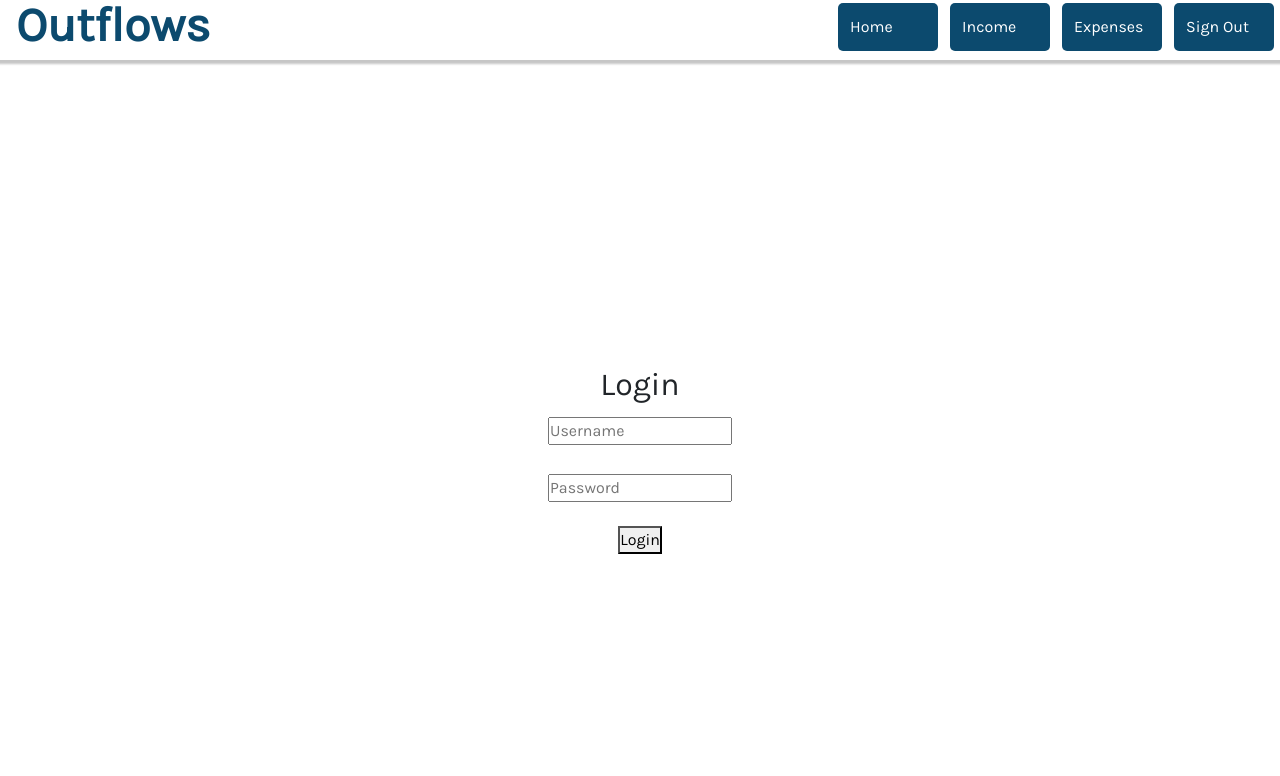
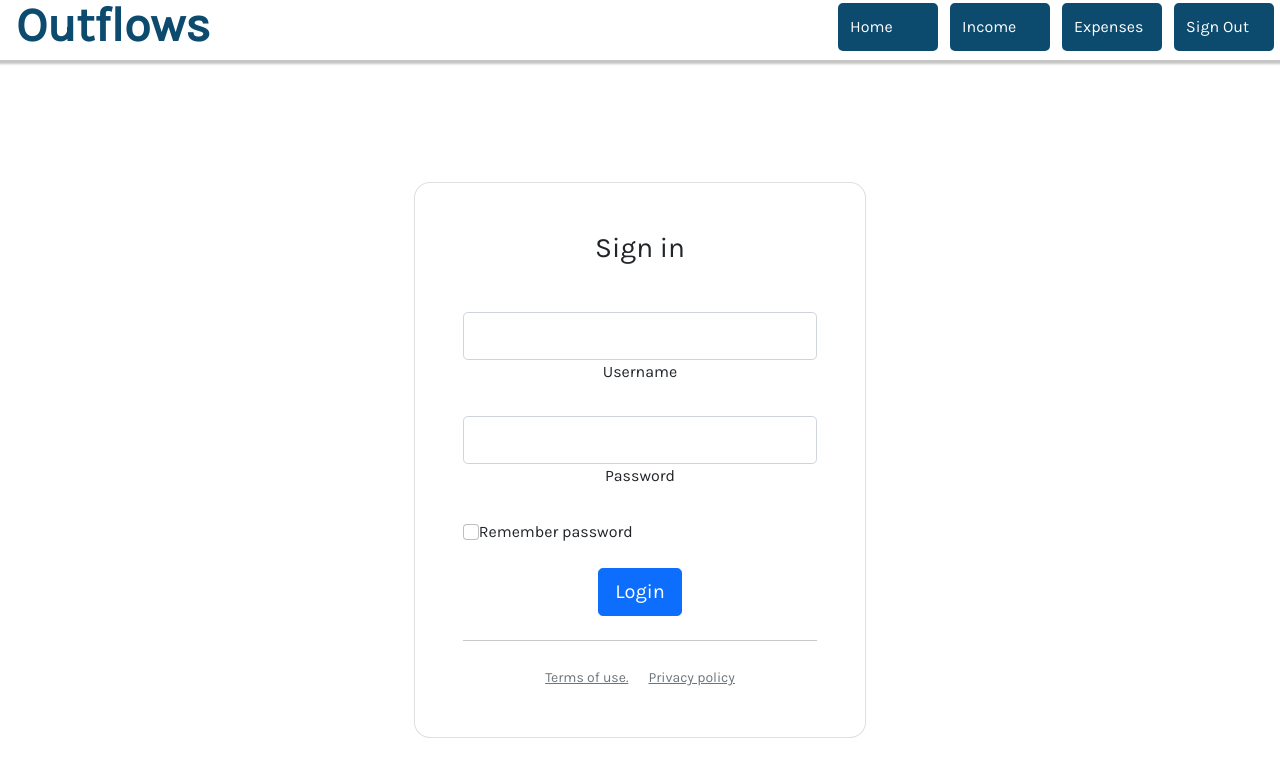
Before and after one commit to evansochieng/outflows, a React (Create React App) app in the folder frontend/: page /logout in a window 1280 px wide. Shown: the top 776 px of the page. Built offline with nearby package versions, Linux system fonts and the light colour scheme.

Commit message:
restyle login page

```diff
--- a/frontend/src/components/Expenses.js
+++ b/frontend/src/components/Expenses.js
@@ -1,30 +1,35 @@
-import React from 'react'
+import React from "react";
 
 function Expenses() {
   return (
     <div>
       <div>
         <div
-          class="card"
+          className="card"
           style={{ width: "60rem", marginBottom: "30px", marginTop: "30px" }}
         >
-          <div class="card-body">
-            <div style={{ display: "inline-block", justifyContent: 'space-between' }}>
+          <div className="card-body">
+            <div
+              style={{
+                display: "inline-block",
+                justifyContent: "space-between",
+              }}
+            >
               <h5
-                class="card-title"
+                className="card-title"
                 style={{ color: "#0d6efd", float: "left" }}
               >
                 Expenses
               </h5>
               <button
                 type="button"
-                class="btn btn-outline-primary"
+                className="btn btn-outline-primary"
                 style={{ float: "right" }}
               >
                 NEW EXPENSE
               </button>
             </div>
-            <p class="card-text">Total Expenses: $ {0}</p>
+            <p className="card-text">Total Expenses: $ {0}</p>
           </div>
         </div>
       </div>
@@ -32,4 +37,4 @@ function Expenses() {
   );
 }
 
-export default Expenses
+export default Expenses;
--- a/frontend/src/components/Home.js
+++ b/frontend/src/components/Home.js
@@ -1,7 +1,6 @@
-import React, { useState } from 'react'
+import React, { useState } from "react";
 
 const Home = () => {
-
   //define variable for balance
   const [balance, setBalance] = useState(0);
   const [income, setIncome] = useState(0);
@@ -20,29 +19,29 @@ const Home = () => {
           padding: "10px",
         }}
       >
-        <div class="card" style={{ width: "18rem", marginBottom: "30px" }}>
-          <div class="card-body">
-            <h5 class="card-title">MY BALANCE</h5>
-            <p class="card-text">Total Balance: $ {balance}</p>
+        <div className="card" style={{ width: "18rem", marginBottom: "30px" }}>
+          <div className="card-body">
+            <h5 className="card-title">MY BALANCE</h5>
+            <p className="card-text">Total Balance: $ {balance}</p>
           </div>
         </div>
 
-        <div class="card" style={{ width: "18rem", marginBottom: "30px" }}>
-          <div class="card-body">
-            <h5 class="card-title">INCOME</h5>
-            <p class="card-text">Total Income: $ {income}</p>
+        <div className="card" style={{ width: "18rem", marginBottom: "30px" }}>
+          <div className="card-body">
+            <h5 className="card-title">INCOME</h5>
+            <p className="card-text">Total Income: $ {income}</p>
           </div>
         </div>
 
-        <div class="card" style={{ width: "18rem", marginBottom: "30px" }}>
-          <div class="card-body">
-            <h5 class="card-title">EXPENSES</h5>
-            <p class="card-text">Total Expenses: $ {expense}</p>
+        <div className="card" style={{ width: "18rem", marginBottom: "30px" }}>
+          <div className="card-body">
+            <h5 className="card-title">EXPENSES</h5>
+            <p className="card-text">Total Expenses: $ {expense}</p>
           </div>
         </div>
       </div>
     </div>
   );
-}
+};
 
-export default Home
+export default Home;
--- a/frontend/src/components/Login.js
+++ b/frontend/src/components/Login.js
@@ -1,22 +1,22 @@
-import React, { useState } from 'react';
-import { useNavigate } from 'react-router';
+import React, { useState } from "react";
+import { useNavigate } from "react-router";
 
 const Login = ({ setIsLogin }) => {
   // create states for username and password
   const username = "evanso";
   const password = "testing321";
   const [credentials, setCredentials] = useState({
-    userN: '',
-    passW: ''
+    userN: "",
+    passW: "",
   });
 
   // capture input credentials
   const getCredentials = (e) => {
     setCredentials({
       ...credentials,
-      [e.target.name]: e.target.value
+      [e.target.name]: e.target.value,
     });
-  }
+  };
 
   // define navigation variable
   const navigate = useNavigate();
@@ -31,50 +31,109 @@ const Login = ({ setIsLogin }) => {
       alert("Login successful!");
       navigate("/home");
     } else {
-      alert("Username or password incorrect. Please try again.")
+      alert("Username or password incorrect. Please try again.");
     }
 
     // reset the login form
-    setCredentials({userN: '', passW: ''});
-  }
+    setCredentials({ userN: "", passW: "" });
+  };
 
   return (
     <div>
       <form
         onSubmit={(e) => loginUser(e)}
-        style={{
-          display: "flex",
-          justifyContent: "center",
-          alignItems: "center",
-          flexDirection: "column",
-          height: "100vh",
-          borderRadius: "10px",
-          padding: "10px",
-        }}
+        // style={{
+        //   display: "flex",
+        //   justifyContent: "center",
+        //   alignItems: "center",
+        //   flexDirection: "column",
+        //   height: "100vh",
+        //   borderRadius: "10px",
+        //   padding: "10px",
+        // }}
       >
-        <h2>Login</h2>
+        <section className="vh-100">
+          <div className="container py-5 h-100">
+            <div className="row d-flex justify-content-center align-items-center h-100">
+              <div className="col-12 col-md-8 col-lg-6 col-xl-5">
+                <div
+                  className="card shadow-2-strong"
+                  style={{ borderRadius: "1rem" }}
+                >
+                  <div className="card-body p-5 text-center">
+                    <h3 className="mb-5">Sign in</h3>
+
+                    <div className="form-outline mb-4">
                       <input
                         type="text"
-          placeholder="Username"
-          style={{ marginTop: "5px" }}
+                        className="form-control form-control-lg"
                         name="userN"
                         value={credentials.userN}
                         onChange={(e) => getCredentials(e)}
                       />
-        <br />
+                      <label className="form-label" htmlFor="userN">
+                        Username
+                      </label>
+                    </div>
+
+                    <div className="form-outline mb-4">
                       <input
-          type="text"
-          placeholder="Password"
-          style={{ marginTop: "5px" }}
+                        type="password"
+                        className="form-control form-control-lg"
                         value={credentials.passW}
                         name="passW"
                         onChange={(e) => getCredentials(e)}
                       />
-        <br />
-        <button>Login</button>
+                      <label className="form-label" htmlFor="passW">
+                        Password
+                      </label>
+                    </div>
+
+                    {/* Checkbox */}
+                    <div className="form-check d-flex justify-content-start mb-4">
+                      <input
+                        className="form-check-input"
+                        type="checkbox"
+                        value=""
+                        id="form1Example3"
+                      />
+                      <label
+                        className="form-check-label"
+                        htmlFor="form1Example3"
+                      >
+                        {" "}
+                        Remember password{" "}
+                      </label>
+                    </div>
+
+                    <button
+                      className="btn btn-primary btn-lg btn-block"
+                      type="submit"
+                    >
+                      Login
+                    </button>
+
+                    <hr className="my-4" />
+
+                    <a
+                      href="#!"
+                      className="small text-muted"
+                      style={{ marginRight: "20px" }}
+                    >
+                      Terms of use.
+                    </a>
+                    <a href="#!" className="small text-muted">
+                      Privacy policy
+                    </a>
+                  </div>
+                </div>
+              </div>
+            </div>
+          </div>
+        </section>
       </form>
     </div>
   );
-}
+};
 
 export default Login;
```
Also changed, not shown: frontend/src/App.js (+21 -17 lines), frontend/src/components/Income.js (+6 -4 lines), frontend/src/components/NavBar.js (+6 -9 lines), 1 other file (tests, documents, lock files or other folders). Lines whose indentation alone changed are shown as unchanged.
